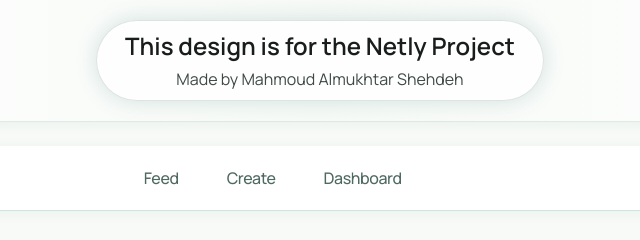
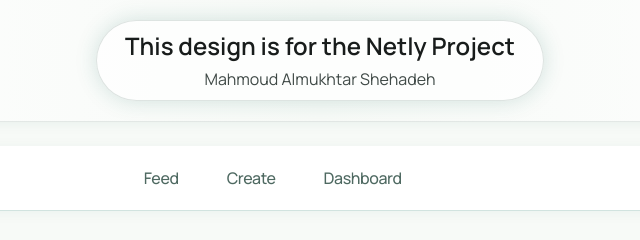
Before and after one commit to Taylerv1/netlyFigma, a plain HTML site: page index.html in a window 1280 px wide. Shown: the top 240 px of the page, 320-960 px from the left. Drawn offline with nearby package versions, Linux system fonts and the light colour scheme.

Commit message:
Correct spelling of the author's name in the owner note section

```diff
--- a/index.html
+++ b/index.html
@@ -216,7 +216,7 @@ textarea { resize: vertical; }
   <div class="max-w-7xl mx-auto px-8 py-5 text-center">
     <div class="owner-note-inner inline-flex flex-col items-center gap-1 px-7 py-2 rounded-full bg-white/70 border border-outline-variant/50">
       <h2 class="font-h2 text-h2 text-on-surface">This design is for the Netly Project</h2>
-      <p class="font-body-md text-body-md text-on-surface-variant">Made by Mahmoud Almukhtar Shehdeh</p>
+      <p class="font-body-md text-body-md text-on-surface-variant">Mahmoud Almukhtar Shehadeh</p>
     </div>
   </div>
 </section>
```
